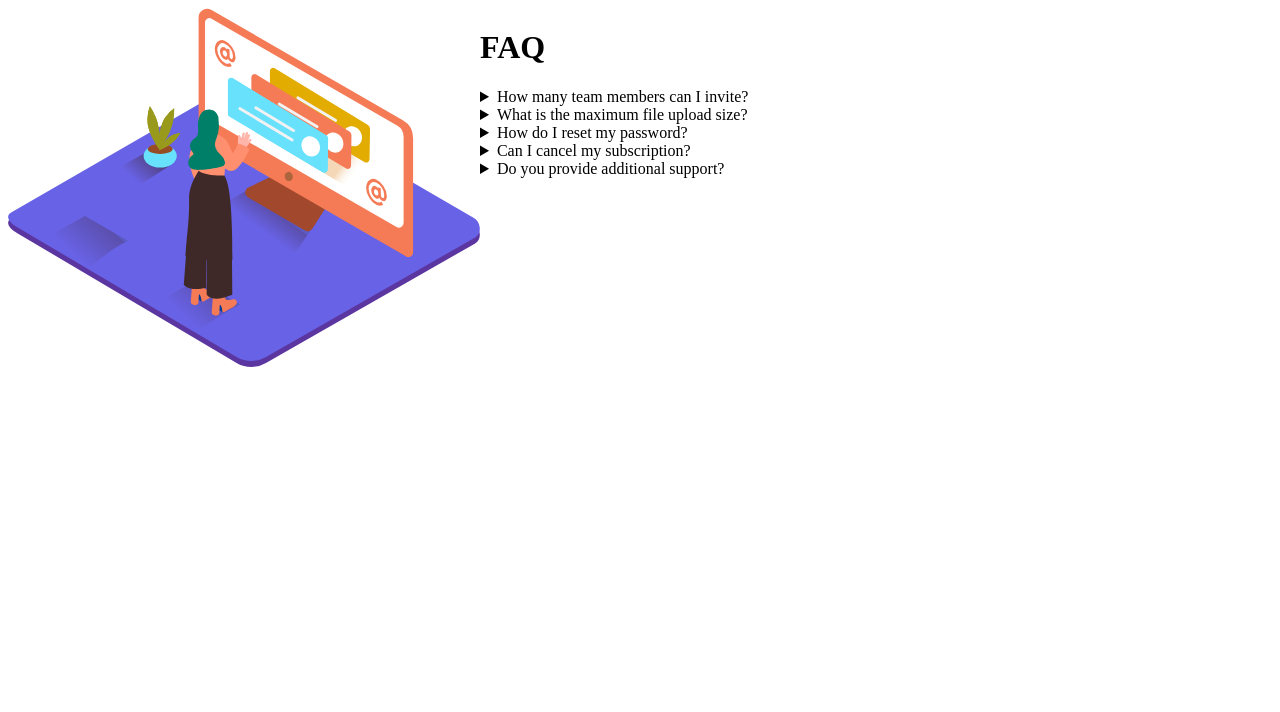
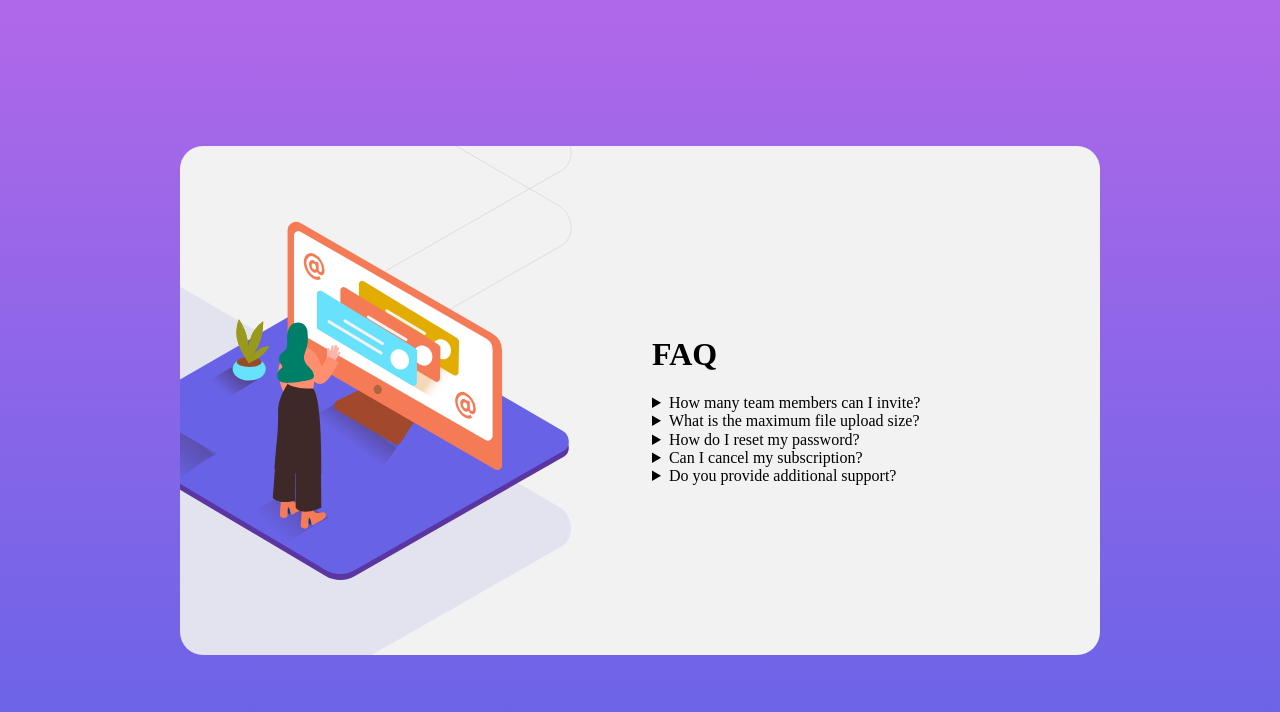
Before and after one commit to rohald89/accordion, a React (Create React App) app: page / in a window 1280 px wide. Shown: the top 712 px of the page. Built offline with nearby package versions, Linux system fonts and the light colour scheme.

Commit message:
added normalize styles and improved image placements

```diff
--- a/package.json
+++ b/package.json
@@ -9,6 +9,7 @@
     "react": "^17.0.2",
     "react-dom": "^17.0.2",
     "react-scripts": "4.0.3",
+    "styled-normalize": "^8.0.7",
     "web-vitals": "^1.0.1"
   },
   "scripts": {
--- a/src/App.js
+++ b/src/App.js
@@ -1,14 +1,29 @@
 import styled from 'styled-components';
 import {faq} from './data';
 
+
 const Container = styled.div`
   display: flex;
+  align-items: center;
+  width: 920px;
+  height: 509px;
+  border-radius: 23px;
+  overflow: hidden;
+  background: url('../images/bg-pattern-desktop.svg'), #f2f2f2;
+  background-position: -574px 67%;
+  /* background-size: 964px 944px; */
+  background-repeat: no-repeat;
+
+  img {
+    width: 472px;
+    height: 359px;
+    transform: translateX(-83px);
+  }
 `;
 
 function App() {
   console.log(faq);
   return (
-    <div className="App">
       <Container>
           <img src="./images/illustration-woman-online-desktop.svg" alt="" />
           <div className="faq-wrapper">
@@ -24,8 +39,6 @@ function App() {
             </section>
           </div>
       </Container>
-
-    </div>
   );
 }
 
--- a/src/index.js
+++ b/src/index.js
@@ -1,10 +1,28 @@
 import React from 'react';
 import ReactDOM from 'react-dom';
 import App from './App';
+import { createGlobalStyle } from 'styled-components';
+import { normalize } from 'styled-normalize';
 
+const GlobalStyle = createGlobalStyle`
+  ${normalize}
 
+  body {
+    padding: 0;
+    background: linear-gradient(180deg, #B068E9 0%, #6463E7 100%);
+  }
+
+  #root {
+    min-height: 100vh;
+    width: 100%;
+    display: flex;
+    align-items: center;
+    justify-content: center;
+  }
+`
 ReactDOM.render(
   <React.StrictMode>
+    <GlobalStyle />
     <App />
   </React.StrictMode>,
   document.getElementById('root')
```
Also changed, not shown: 2 other files (tests, documents, lock files or other folders).
